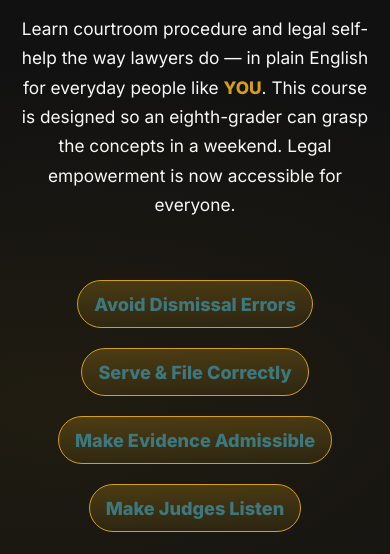
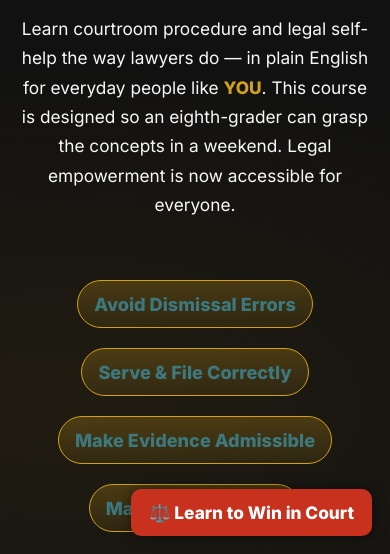
Before and after one commit to TanyaWBM1/learnwithoddlaw, a plain HTML site: page index.html in a window 390 px wide. Shown: the part 290-844 px from the top of the page. Drawn offline with Linux system fonts and the light colour scheme.

Commit message:
Update index.html

```diff
--- a/index.html
+++ b/index.html
@@ -845,5 +845,50 @@
 <!-- End MailerLite Universal -->
 
 <!-- SEO Verified: Mr. Oddlaw - Legal Tips & Pro Se Court Help | Updated: 2025-10-17 -->
+
+<!-- === STICKY CTA BUTTON === -->
+<div id="sticky-cta"
+     style="position:fixed;bottom:18px;right:18px;z-index:9999;
+            background:#C7311E;padding:12px 18px;border-radius:10px;
+            box-shadow:0 0 14px rgba(0,0,0,.5);
+            transition:all .3s ease;">
+  <a href="https://www.howtowinincourt.com/frameset.cfm?mTitle=StartHere&refercode=LT0031"
+     target="_blank" rel="nofollow noopener"
+     style="color:#fff;font-weight:800;font-size:1rem;text-decoration:none;">
+     ⚖️ Learn to Win in Court
+  </a>
+</div>
+
+<style>
+  /* === MOBILE ADJUSTMENTS === */
+  @media (max-width:768px){
+    #sticky-cta{
+      bottom:12px;
+      right:12px;
+      padding:10px 14px;
+      border-radius:8px;
+    }
+    #sticky-cta a{
+      font-size:0.9rem;
+    }
+  }
+
+  /* === TABLET ADJUSTMENTS === */
+  @media (min-width:769px) and (max-width:1024px){
+    #sticky-cta{
+      bottom:14px;
+      right:14px;
+      padding:11px 16px;
+      border-radius:9px;
+    }
+  }
+
+  /* === HOVER EFFECT === */
+  #sticky-cta:hover{
+    background:#A62616;
+    transform:scale(1.04);
+  }
+</style>
+
 </body>
 </html>
```
